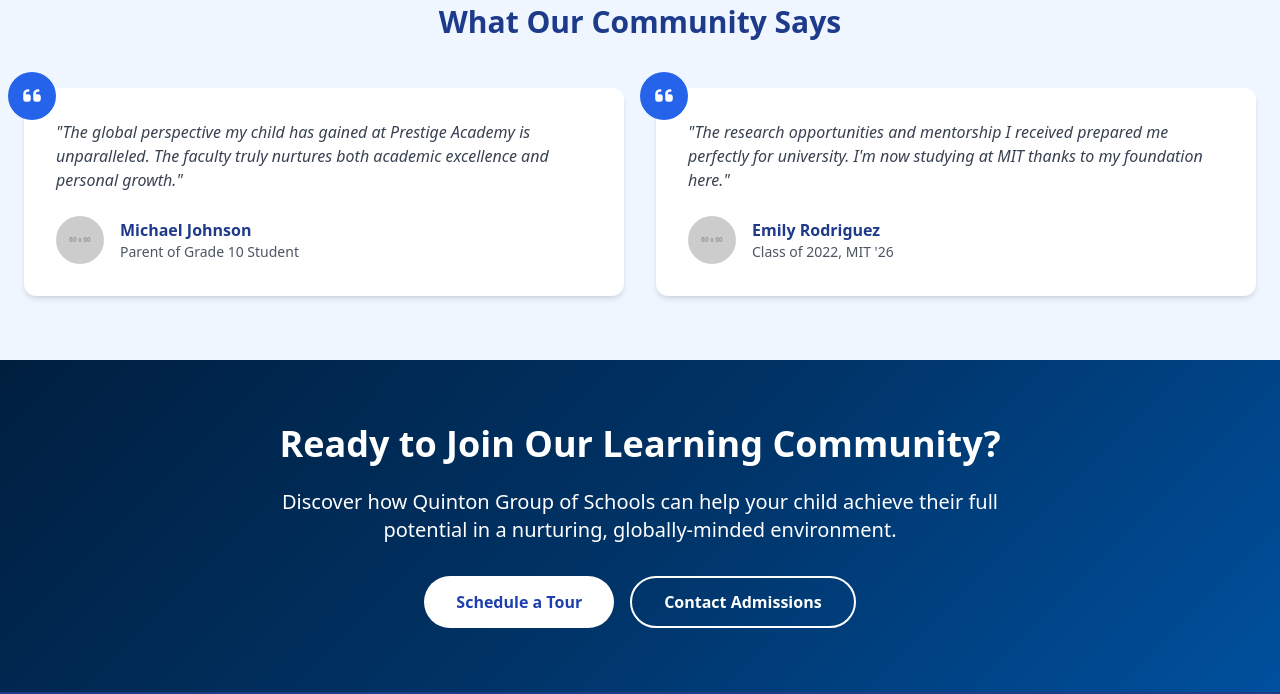
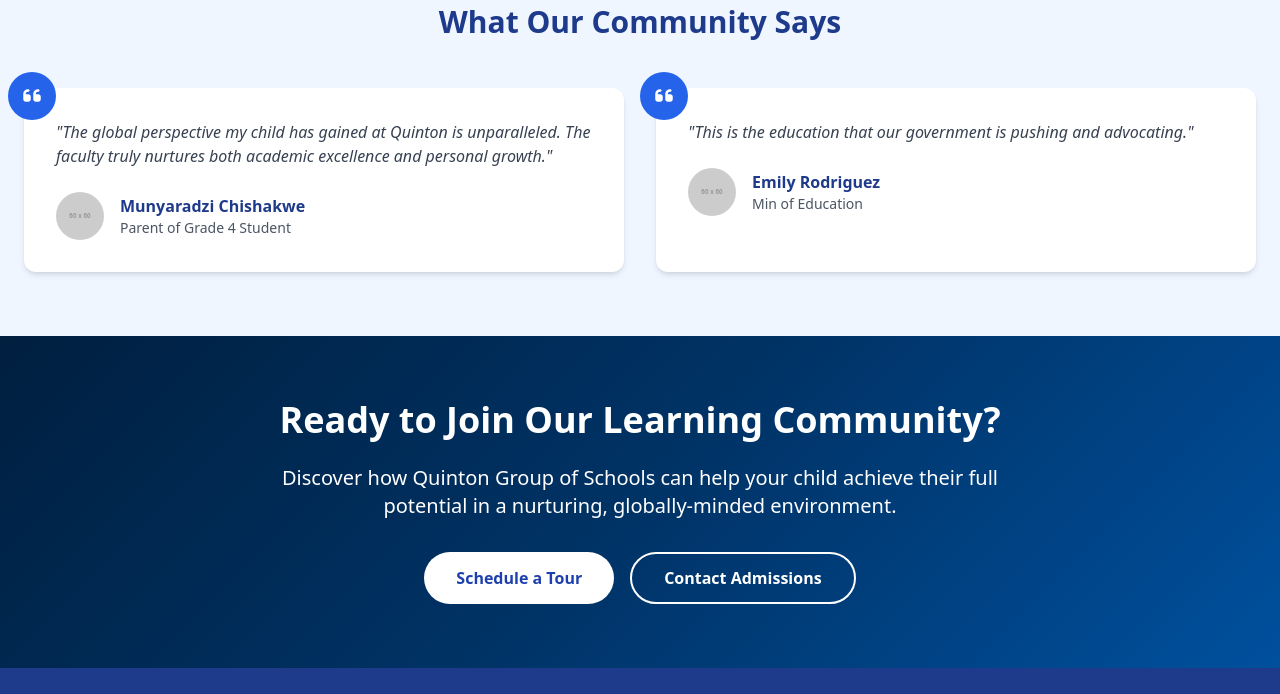
Before and after one commit to takudzwachikasha/QuintonNew, a plain HTML site: page index.html in a window 1280 px wide. Shown: the part 1640-2334 px from the top of the page. Drawn offline with nearby package versions, Linux system fonts and the light colour scheme; placeholder pictures from the web are drawn by us.

Commit message:
home page updates

```diff
--- a/index.html
+++ b/index.html
@@ -199,13 +199,13 @@
                         class="absolute -top-4 -left-4 bg-blue-600 text-white rounded-full w-12 h-12 flex items-center justify-center">
                         <i class="fas fa-quote-left text-xl"></i>
                     </div>
-                    <p class="text-gray-700 mb-6 italic">"The global perspective my child has gained at Prestige Academy
+                    <p class="text-gray-700 mb-6 italic">"The global perspective my child has gained at Quinton
                         is unparalleled. The faculty truly nurtures both academic excellence and personal growth."</p>
                     <div class="flex items-center">
                         <img src="https://via.placeholder.com/60x60" alt="Parent" class="rounded-full w-12 h-12 mr-4">
                         <div>
-                            <h4 class="font-semibold text-blue-900">Michael Johnson</h4>
-                            <p class="text-gray-600 text-sm">Parent of Grade 10 Student</p>
+                            <h4 class="font-semibold text-blue-900">Munyaradzi Chishakwe</h4>
+                            <p class="text-gray-600 text-sm">Parent of Grade 4 Student</p>
                         </div>
                     </div>
                 </div>
@@ -214,13 +214,12 @@
                         class="absolute -top-4 -left-4 bg-blue-600 text-white rounded-full w-12 h-12 flex items-center justify-center">
                         <i class="fas fa-quote-left text-xl"></i>
                     </div>
-                    <p class="text-gray-700 mb-6 italic">"The research opportunities and mentorship I received prepared
-                        me perfectly for university. I'm now studying at MIT thanks to my foundation here."</p>
+                    <p class="text-gray-700 mb-6 italic">"This is the education that our government is pushing and advocating."</p>
                     <div class="flex items-center">
                         <img src="https://via.placeholder.com/60x60" alt="Alumni" class="rounded-full w-12 h-12 mr-4">
                         <div>
                             <h4 class="font-semibold text-blue-900">Emily Rodriguez</h4>
-                            <p class="text-gray-600 text-sm">Class of 2022, MIT '26</p>
+                            <p class="text-gray-600 text-sm">Min of Education</p>
                         </div>
                     </div>
                 </div>
```
